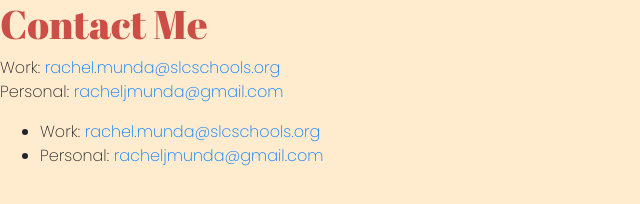
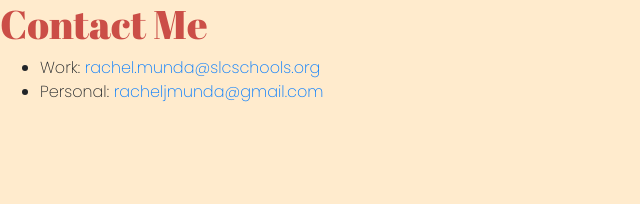
Before and after one commit to racheljmunda/EDPS6560_Rachel_Munda, a plain HTML site: page contact.html in a window 1280 px wide. Shown: the whole page, without its empty margins (0-640 px from the left). Drawn offline with nearby package versions, Linux system fonts and the light colour scheme.

Commit message:
Update contact.html

```diff
--- a/contact.html
+++ b/contact.html
@@ -39,12 +39,6 @@
 	<body style="background-color: blanchedalmond">
 
 		<h1>Contact Me</h1>
-			<p>
-				Work: <a href="mailto:rachel.munda@slcschools.org">rachel.munda@slcschools.org</a>
-				<br>
-				Personal: <a href="mailto:racheljmunda@gmail.com">racheljmunda@gmail.com</a>
-			</p>
-
 			<ul>
 				<li>Work: <a href="mailto:rachel.munda@slcschools.org">rachel.munda@slcschools.org</a></li>
 				<li>Personal: <a href="mailto:racheljmunda@gmail.com">racheljmunda@gmail.com</a></li>
```
